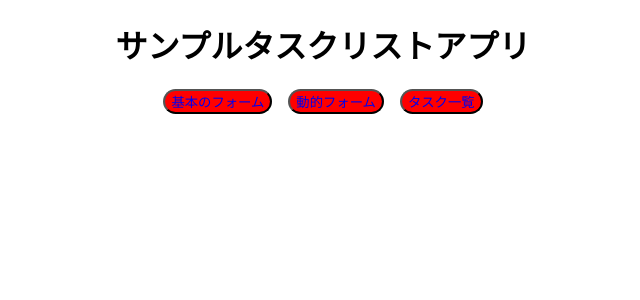
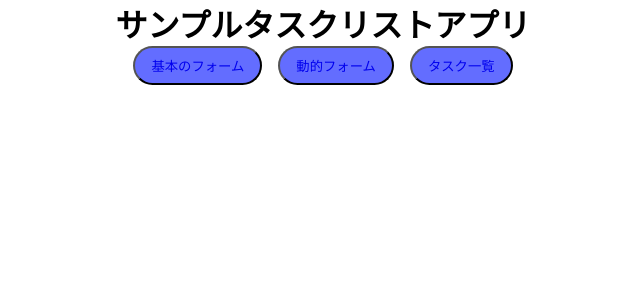
Before and after one commit to azufb/sampleFormAppWithVite, a React (Vite) app: page / in a window 1280 px wide. Shown: the top 300 px of the page, without its empty margins (317-957 px from the left). Built offline with nearby package versions, Linux system fonts and the light colour scheme; no server answers.

Commit message:
スタイルを整える

```diff
--- a/src/App.tsx
+++ b/src/App.tsx
@@ -1,11 +1,11 @@
 import Router from "./Router";
-
+import { AppWrapDiv } from "./styles/App";
 
 const App = () => {
   return (
-    <div>
+    <AppWrapDiv>
       <Router />
-    </div>
+    </AppWrapDiv>
   )
 }
 
--- a/src/components/ContentsMenu.tsx
+++ b/src/components/ContentsMenu.tsx
@@ -1,24 +1,24 @@
 import { Link } from "react-router-dom";
-import { MenuList, MenuButton } from '../styles/ContentsMenu';
+import { MenuList, MenuButtonWrapDiv, MenuButton } from '../styles/ContentsMenu';
 
 const ContentsMenu = () => {
     return (
         <MenuList>
-            <div>
+            <MenuButtonWrapDiv>
                 <MenuButton>
                     <Link to='form'>基本のフォーム</Link>
                 </MenuButton>
-            </div>
-            <div>
+            </MenuButtonWrapDiv>
+            <MenuButtonWrapDiv>
                 <MenuButton>
                     <Link to='dynamicForm'>動的フォーム</Link>
                 </MenuButton>
-            </div>
-            <div>
+            </MenuButtonWrapDiv>
+            <MenuButtonWrapDiv>
                 <MenuButton>
                     <Link to='list'>タスク一覧</Link>
                 </MenuButton>
-            </div>
+            </MenuButtonWrapDiv>
         </MenuList>
     );
 };
--- a/src/main.tsx
+++ b/src/main.tsx
@@ -1,6 +1,7 @@
 import React from 'react';
 import ReactDOM from 'react-dom/client';
 import App from './App';
+import './styles/css/index.css';
 
 ReactDOM.createRoot(document.getElementById('root') as HTMLElement).render(
   <React.StrictMode>
--- /dev/null
+++ b/src/styles/App.ts
@@ -0,0 +1,9 @@
+import { styled } from "./stitches.config";
+
+const AppWrapDiv = styled('div', {
+    //backgroundColor: '$background'
+});
+
+export {
+    AppWrapDiv
+}
--- a/src/styles/ContentsMenu.ts
+++ b/src/styles/ContentsMenu.ts
@@ -11,10 +11,20 @@ const MenuList = styled('div', {
     }
 });
 
+const MenuButtonWrapDiv = styled('div', {
+    '@tablet': {
+        marginBottom: '1rem'
+    },
+    '@pc': {
+        marginBottom: '0'
+    }
+});
+
 const MenuButton = styled('button', {
+    padding: '0.5rem 1rem',
     border: '2px solid #OOOOOO',
     borderRadius: '20px',
-    backgroundColor: 'red',
+    backgroundColor: '#636DFF',
     color: '#FFFFFF',
     '& a': {
         textDecoration: 'none'
@@ -26,5 +36,6 @@ const MenuButton = styled('button', {
 
 export {
     MenuList,
+    MenuButtonWrapDiv,
     MenuButton
 }
--- a/src/styles/Home.ts
+++ b/src/styles/Home.ts
@@ -1,6 +1,7 @@
 import { styled } from './stitches.config';
 
 const Title = styled('h1', {
+    margin: '0',
     '@tablet': {
         textAlign: 'left'
     },
--- /dev/null
+++ b/src/styles/css/index.css
@@ -0,0 +1,4 @@
+body {
+    /*background-color: #2F2F2F;*/
+    margin: 0;
+};
--- a/src/styles/stitches.config.ts
+++ b/src/styles/stitches.config.ts
@@ -6,5 +6,13 @@ export const { styled, css } = createStitches({
         phone: '(min-width: 576px)',
         tablet: '(min-width: 768px)',
         pc: '(min-width: 992px)',
+    },
+    theme: {
+        colors: {
+            background: '#2F2F2F',
+            menuButton: '#636DFF',
+            color1: '#000000',
+            color: '#FFFFFF'
+        }
     }
 });
```
